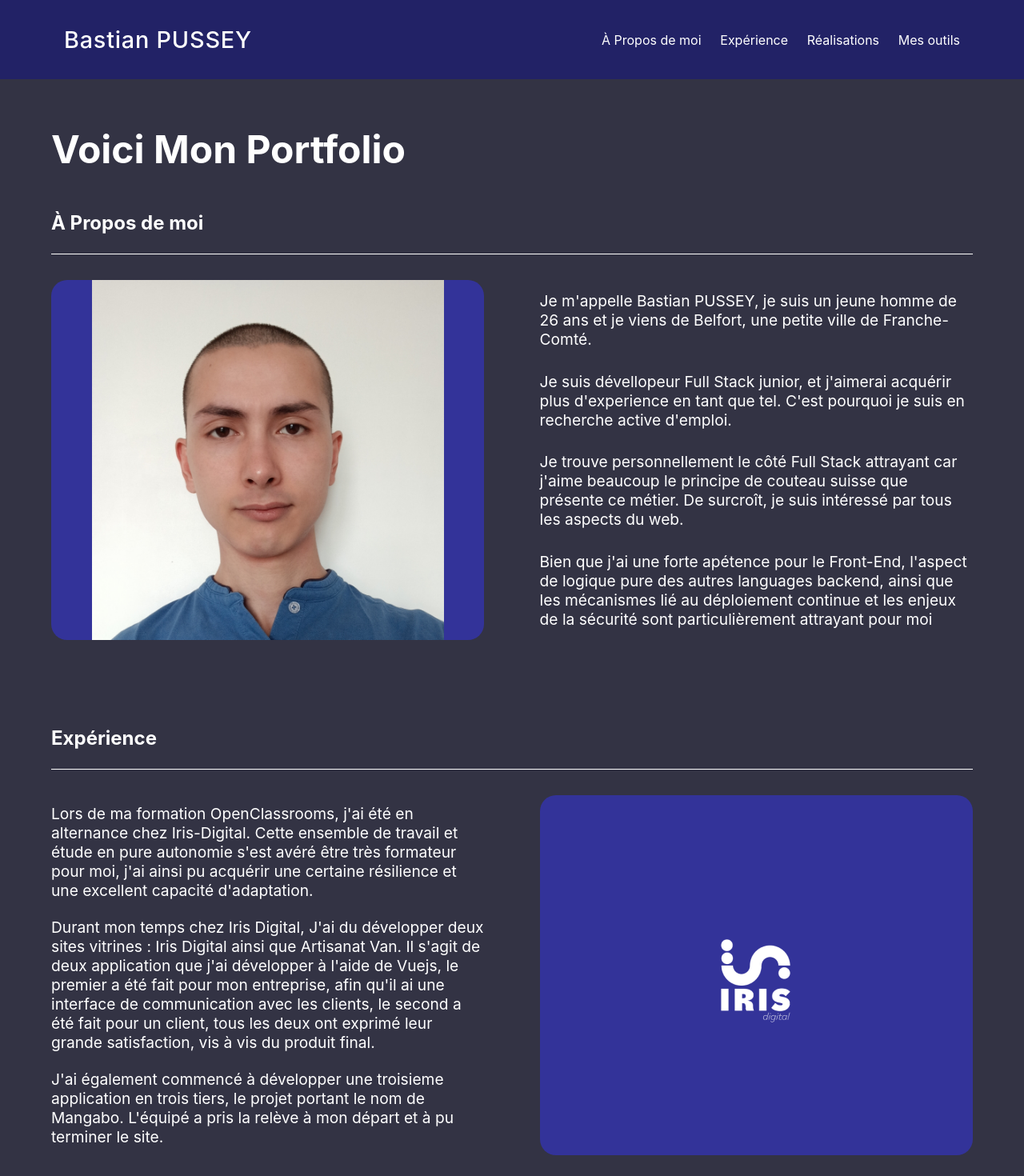
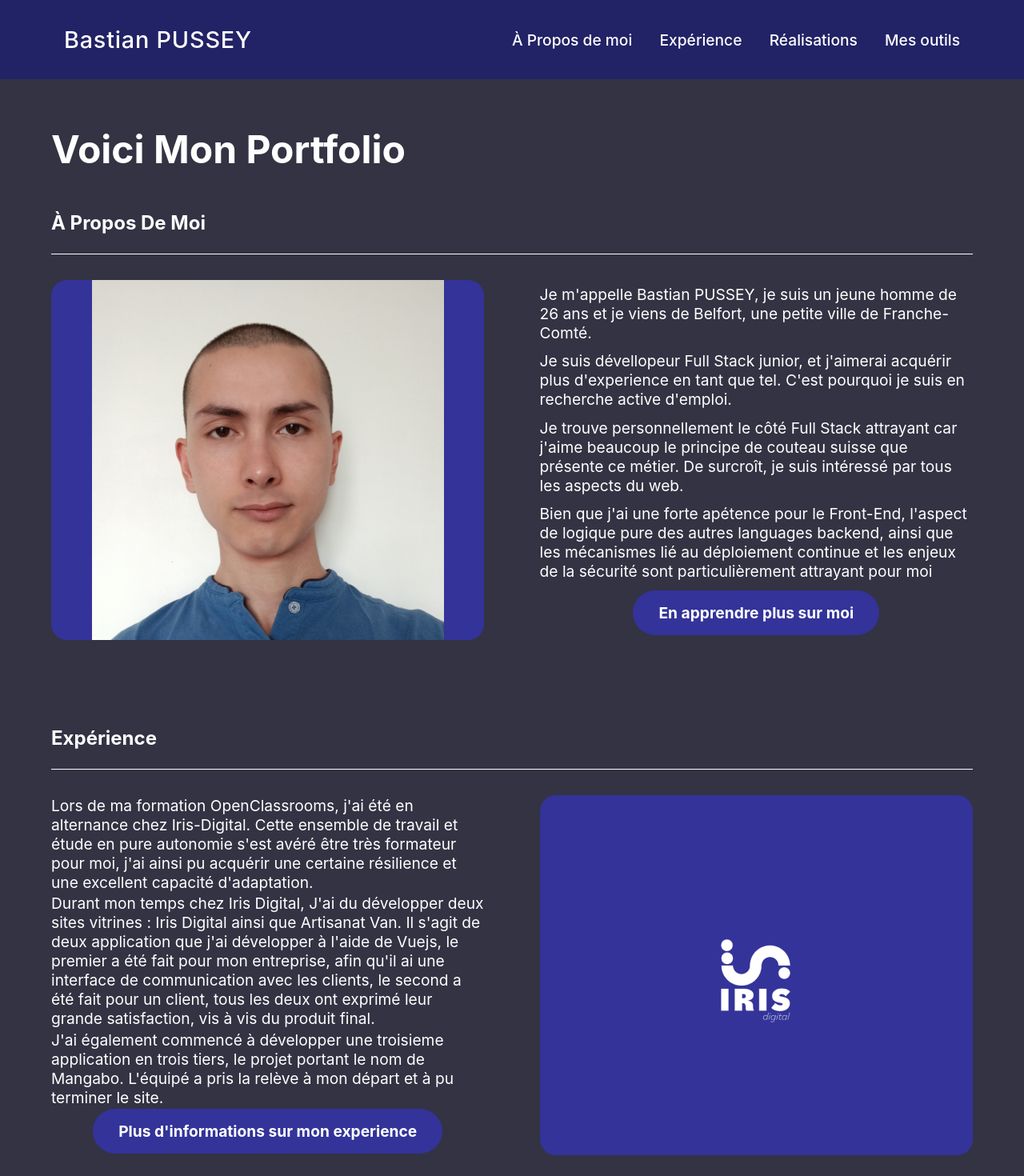
Before and after one commit to BastianGH/Portfolio, a React (Create React App) app in the folder frontend/: page / in a window 1280 px wide. Shown: the top 1470 px of the page at 80% size. Built offline with nearby package versions, Linux system fonts and the light colour scheme.

Commit message:
Corrections de style

```diff
--- a/frontend/src/Layout/Header/Header.css
+++ b/frontend/src/Layout/Header/Header.css
@@ -11,7 +11,7 @@ header {
   letter-spacing: 0.05rem;
 }
 .header-nav {
-  width: 40%;
+  width: 50%;
 }
 
 .header-nav-list {
@@ -22,4 +22,6 @@ header {
   padding: 0;
   margin: 0;
   list-style: none;
+  font-size: 1.2rem;
+  font-weight: 500;
 }
--- a/frontend/src/components/card/card.css
+++ b/frontend/src/components/card/card.css
@@ -23,3 +23,15 @@ figcaption {
 figcaption > * {
   margin: 0;
 }
+
+.card-title {
+  display: flex;
+  justify-content: space-between;
+  align-items: center;
+}
+
+.card-links {
+  display: flex;
+  gap: 15px;
+  color: #4b4;
+}
--- a/frontend/src/components/card/card.js
+++ b/frontend/src/components/card/card.js
@@ -1,13 +1,24 @@
 import { Link } from "react-router-dom";
+
+import { FontAwesomeIcon } from "@fortawesome/react-fontawesome";
+import { faGithub } from "@fortawesome/free-brands-svg-icons";
+import { faGlobe } from "@fortawesome/free-solid-svg-icons";
 import "./card.css";
 
-function Card({ id, img, title, desc }) {
+function Card({ id, img, title, desc, github, link }) {
   return (
     <Link to={`/achievements/${id}`}>
       <figure>
         <img src={`assets/images/${img}`} alt={title} className="card-img" />
         <figcaption>
-          <h2>{title}</h2>
+          <div className="card-title">
+            <h2>{title}</h2>
+            <div className="card-links">
+              {github !== "" ? <FontAwesomeIcon icon={faGithub} /> : ""}
+              {link !== "" ? <FontAwesomeIcon icon={faGlobe} /> : ""}
+            </div>
+          </div>
+
           <p>{desc}</p>
         </figcaption>
       </figure>
--- a/frontend/src/index.css
+++ b/frontend/src/index.css
@@ -32,6 +32,10 @@ footer {
   right: 0;
   left: 0;
 }
+h1,
+h2 {
+  text-transform: capitalize;
+}
 ul {
   margin: 0;
   padding: 0;
--- a/frontend/src/pages/Achievements/Achievements.js
+++ b/frontend/src/pages/Achievements/Achievements.js
@@ -7,11 +7,11 @@ export const Achievements = () => {
   const [achievements, setAchievements] = useState(data.achievements);
 
   function filter(e) {
-    if (e.target.value == "") {
+    if (e.target.value === "") {
       setAchievements(data.achievements);
     } else {
       const filteredArray = data.achievements.filter(
-        (achievement) => achievement.type == e.target.value
+        (achievement) => achievement.type === e.target.value
       );
       setAchievements(filteredArray);
     }
@@ -22,7 +22,7 @@ export const Achievements = () => {
       <div className="title-div">
         <h1>Mes réalisations</h1>
         <div>
-          <label for="project-select">Filter par : </label>
+          <label htmlFor="project-select">Filter par : </label>
           <select
             name="projects"
             id="project-select"
@@ -43,6 +43,8 @@ export const Achievements = () => {
             img={achievement.img}
             title={achievement.title}
             desc={achievement.short_desc}
+            github={achievement.github ? achievement.github : ""}
+            link={achievement.link ? achievement.link : ""}
           />
         ))}
       </div>
--- a/frontend/src/pages/Achievements/Details.js
+++ b/frontend/src/pages/Achievements/Details.js
@@ -15,10 +15,10 @@ export const Details = () => {
 
   useEffect(() => {
     const achievementDetails = data.achievements.filter(
-      (achievement) => achievement.id == id
+      (achievement) => achievement.id === parseInt(id)
     );
     setAchievement(achievementDetails[0]);
-  }, []);
+  }, [id]);
 
   return (
     <div>
--- a/frontend/src/pages/Home/Home.js
+++ b/frontend/src/pages/Home/Home.js
@@ -1,11 +1,12 @@
 import "./home.css";
+import { Link } from "react-router-dom";
 
 export const Home = () => {
   return (
     <div>
       <h1>Voici Mon Portfolio</h1>
       <section id="about">
-        <h2>À Propos de moi</h2>
+        <h2>à propos de moi</h2>
         <div className="section-subcontainer">
           <img src="./assets/images/Photo-BP.jpg" alt="Bastian PUSSEY" />
           <div className="section-description">
@@ -29,6 +30,9 @@ export const Home = () => {
               mécanismes lié au déploiement continue et les enjeux de la
               sécurité sont particulièrement attrayant pour moi
             </p>
+            <Link to="about" className="section-link">
+              En apprendre plus sur moi
+            </Link>
           </div>
         </div>
       </section>
@@ -57,6 +61,9 @@ export const Home = () => {
               trois tiers, le projet portant le nom de Mangabo. L'équipé a pris
               la relève à mon départ et à pu terminer le site.
             </p>
+            <Link to="experience" className="section-link">
+              Plus d'informations sur mon experience
+            </Link>
           </div>
         </div>
       </section>
@@ -89,6 +96,9 @@ export const Home = () => {
               sodales neque nibh, ut sodales libero mollis vel. Sed semper ex
               vitae venenatis iaculis. Nulla.
             </p>
+            <Link to="achievements" className="section-link">
+              Voir toutes les réalisations
+            </Link>
           </div>
         </div>
       </section>
@@ -121,6 +131,9 @@ export const Home = () => {
               sodales neque nibh, ut sodales libero mollis vel. Sed semper ex
               vitae venenatis iaculis. Nulla.
             </p>
+            <Link to="about" className="section-link">
+              En apprendre plus
+            </Link>
           </div>
         </div>
       </section>
--- a/frontend/src/pages/Home/home.css
+++ b/frontend/src/pages/Home/home.css
@@ -43,3 +43,12 @@ section:nth-child(2n + 1) .section-subcontainer {
   margin: 0;
   font-size: 1.2rem;
 }
+
+.section-link {
+  align-self: center;
+  background-color: #339;
+  padding: 1rem 2rem;
+  border-radius: 50px;
+  font-size: 1.2em;
+  font-weight: bold;
+}
```
